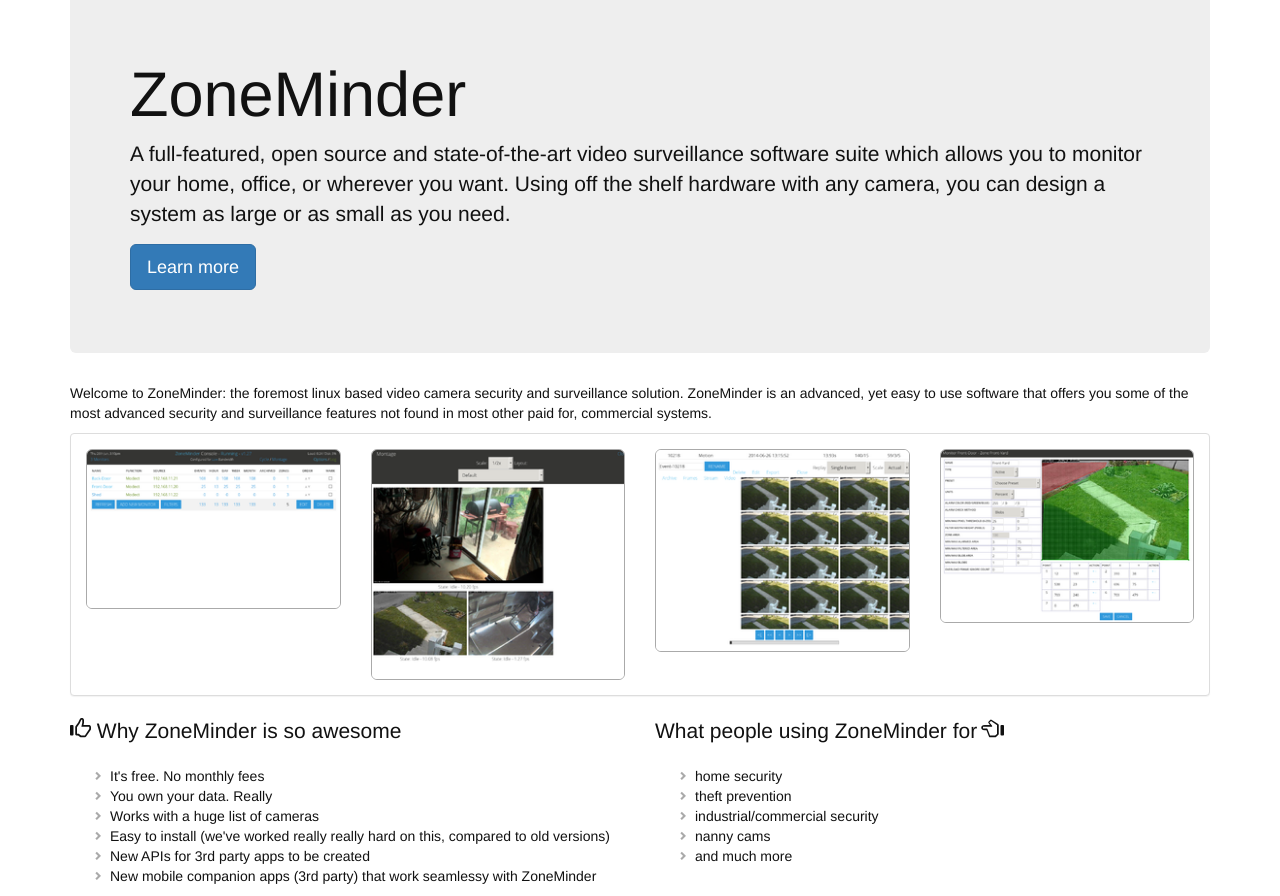
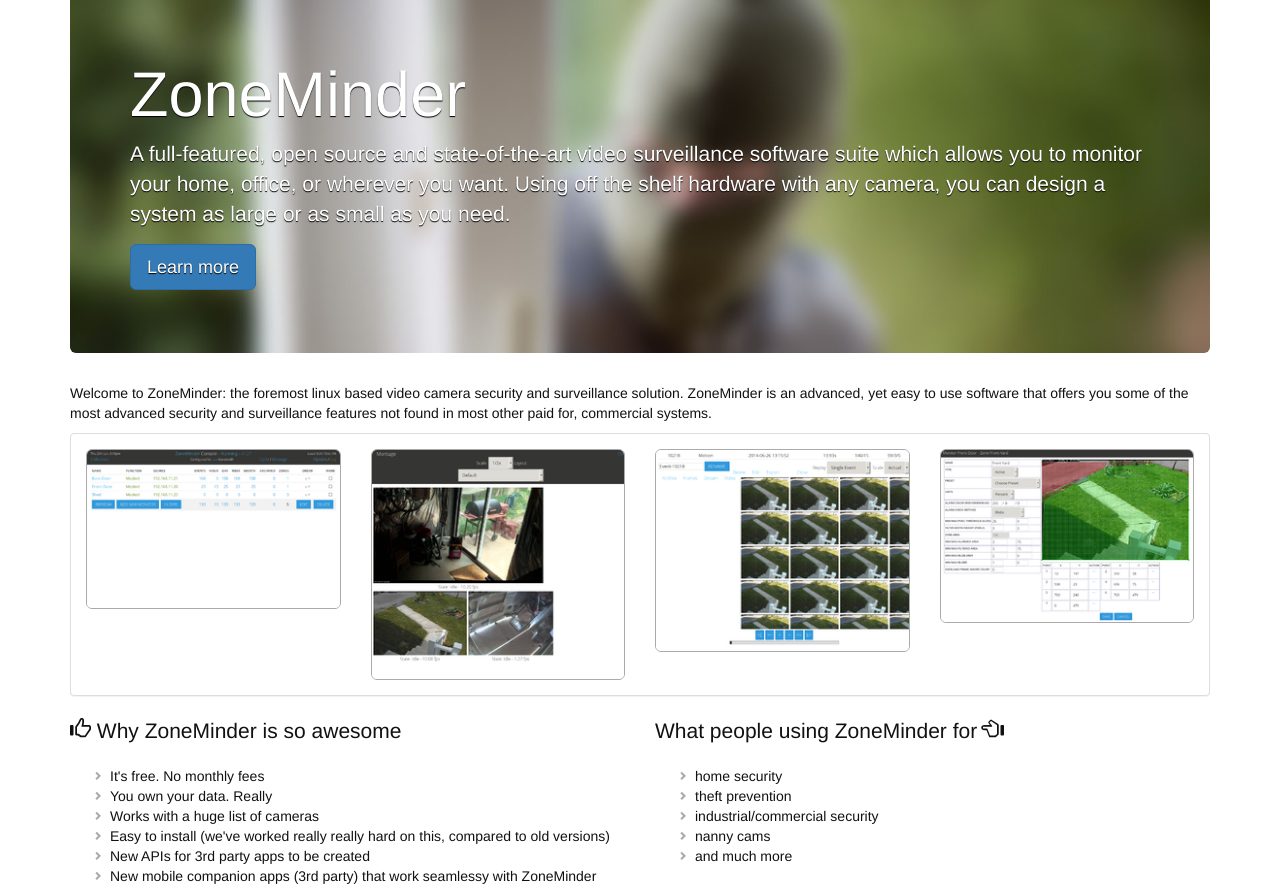
Before and after one commit to ZoneMinder/zoneminder.github.io, a Jekyll site: the page built from index.html, in a window 1280 px wide. Shown: the part 113-1009 px from the top of the page. Built offline with Jekyll 4.4.1, drawn with Linux system fonts in a browser that asks for light colours; nearby versions of some CDN libraries; comment, search, counter and statistics services are not loaded.

Commit message:
jumbotron mods

```diff
--- a/css/main.css
+++ b/css/main.css
@@ -43,3 +43,12 @@ h2, h3 {
     margin-left: -17px;
     color: #AAAAAA;
 }
+
+.jumbotron
+{
+	background-image: url(/images/burglar.jpg);
+	background-size: cover;
+	height: 100%;
+	color:white;
+	text-shadow: 0px 1px 1px #000;
+}
```
